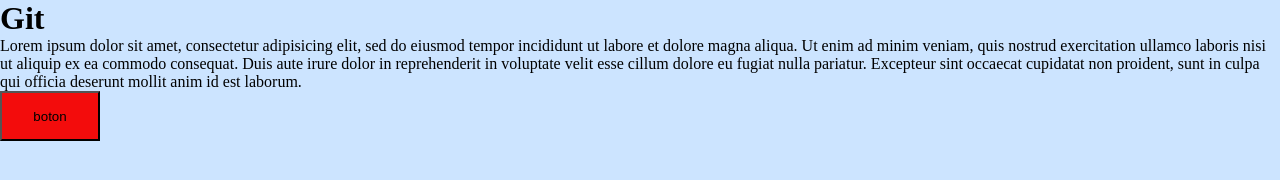
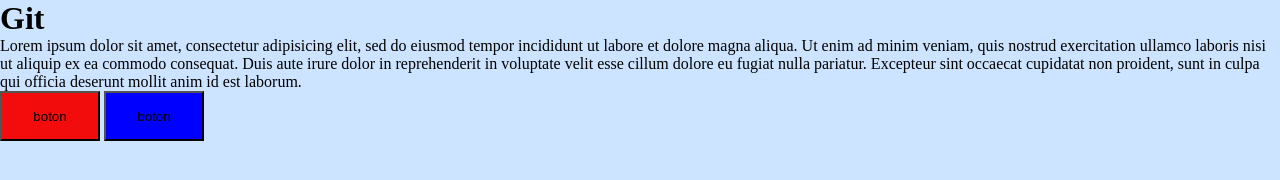
Before and after one commit to SebastianArico/proyecto_git, a plain HTML site: page index.html in a window 1280 px wide. Drawn offline with Linux system fonts and the light colour scheme.

Commit message:
se agrego otro boton

```diff
--- a/index.html
+++ b/index.html
@@ -14,5 +14,7 @@
 	cillum dolore eu fugiat nulla pariatur. Excepteur sint occaecat cupidatat non
 	proident, sunt in culpa qui officia deserunt mollit anim id est laborum.</p>
 	<button id="boton">boton</button>
+	<button id="botonDos">boton</button>
+
 </body>
 </html>
--- a/styles/estilos.css
+++ b/styles/estilos.css
@@ -13,3 +13,10 @@ body{
 	height: 50px;
 	background-color: #F30C0C;
 }
+
+#botonDos{
+	width: 100px;
+	height: 50px;
+	background-color: blue;
+
+}
```
